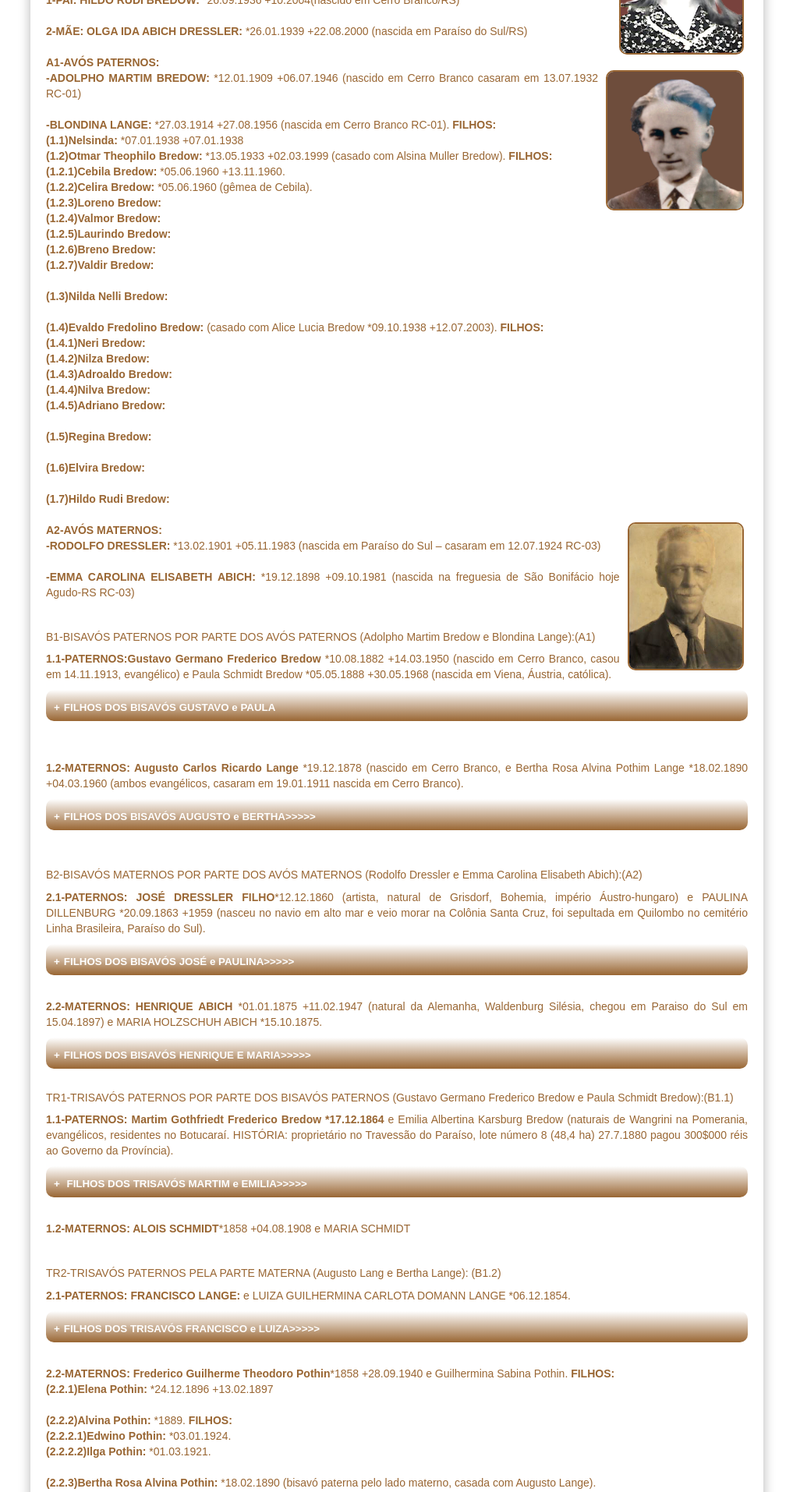
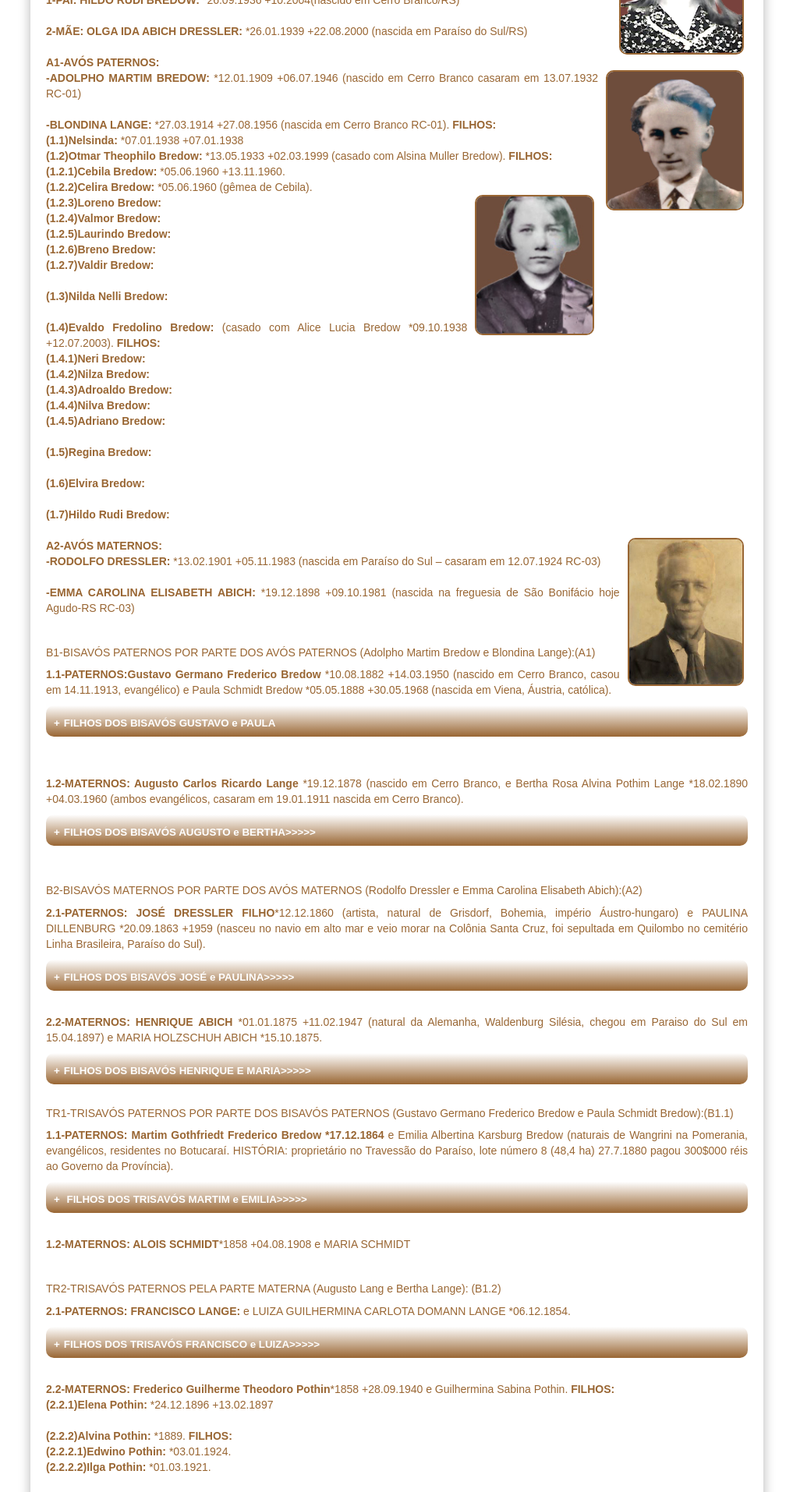
Before and after one commit to claudiovargas1955/claudiovargas1955.github.io, a Jekyll site: the page built from _pages/arvore-genealogica-de-roselia-renita-bredow.html, in a window 1280 px wide. Shown: the part 1172-3086 px from the top of the page at 78% size, without its empty margins (131-1148 px from the left). Built offline with Jekyll 4.4.1, drawn with Linux system fonts in a browser that asks for light colours; some web fonts are replaced.

Commit message:
Update arvore-genealogica-de-roselia-renita-bredow.html

```diff
--- a/_pages/arvore-genealogica-de-roselia-renita-bredow.html
+++ b/_pages/arvore-genealogica-de-roselia-renita-bredow.html
@@ -101,7 +101,7 @@ Fonseca de Oliveira 17.07.1899 +14.05.1924 avós maternos: Silvestre Rodrigues *
 <b>(1.1)Nelsinda: </b>*07.01.1938 +07.01.1938 <br>
 <b>(1.2)Otmar Theophilo Bredow: </b>*13.05.1933 +02.03.1999 (casado com Alsina Muller Bredow). <b>FILHOS: </b><br>
 <b>(1.2.1)Cebila Bredow: </b>*05.06.1960 +13.11.1960.<br>
-<b>(1.2.2)Celira Bredow: </b>*05.06.1960 (gêmea de Cebila).<br>
+<b>(1.2.2)Celira Bredow: </b>*05.06.1960 (gêmea de Cebila).<br><img class="dir1" style="float:right"; src="/images/Blondina.jpg"; height="180px" :"width:"190px"; title="Adolfo Bredow avô paterno";/>
 <b>(1.2.3)Loreno Bredow: </b><br>
 <b>(1.2.4)Valmor Bredow: </b><br>
 <b>(1.2.5)Laurindo Bredow: </b><br>
```
